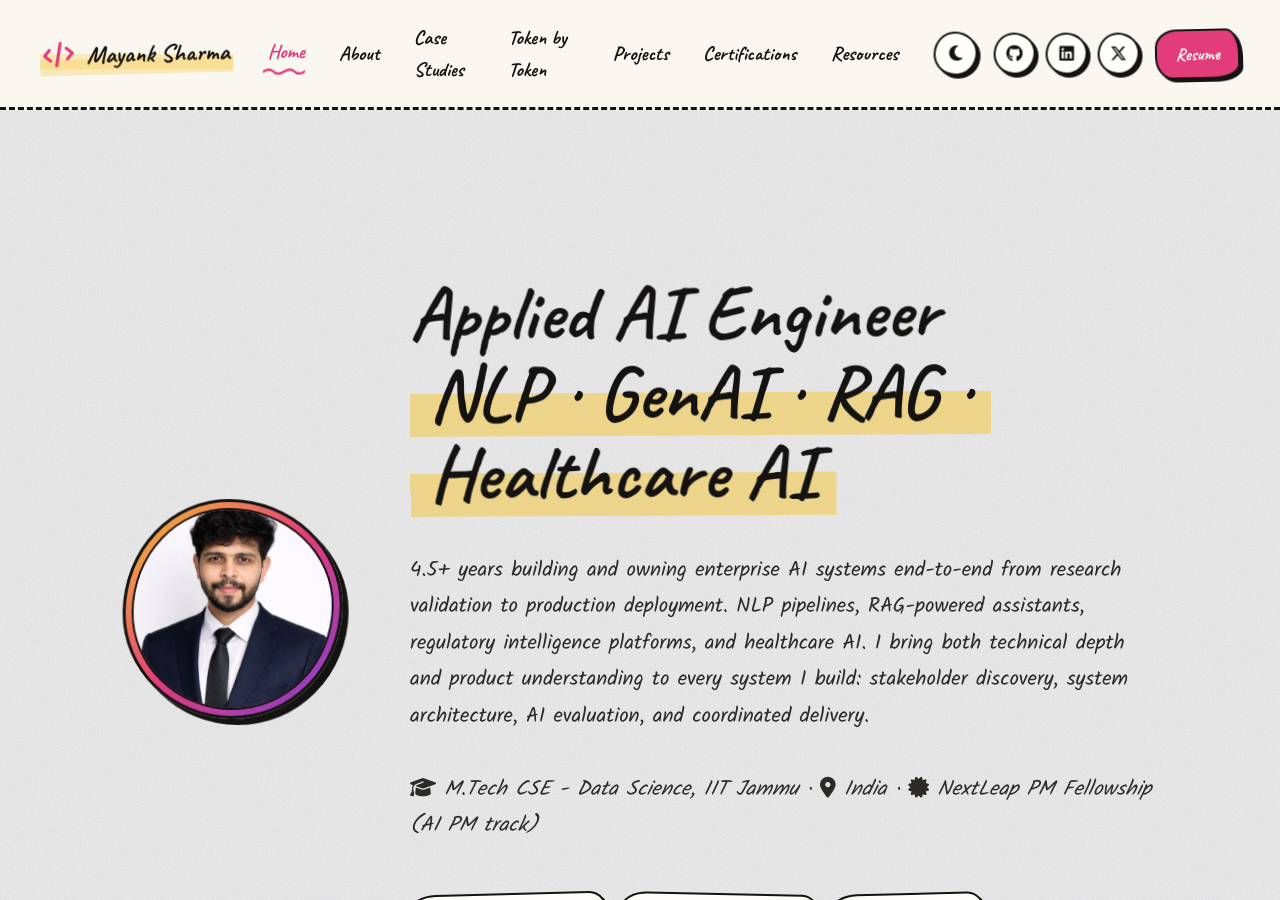
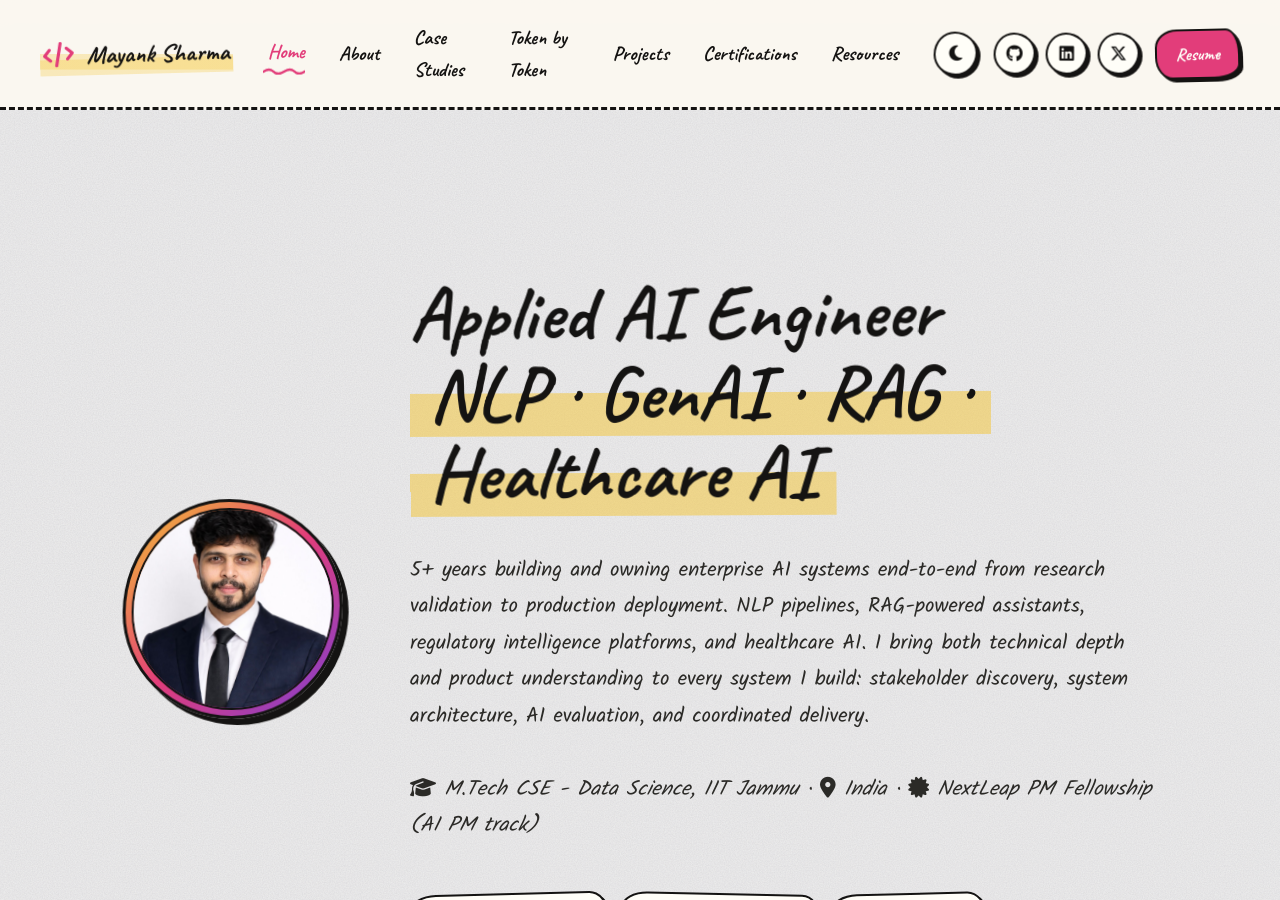
Before and after one commit to mayank1101/mayank1101.github.io, a Jekyll site: the page built from index.html, in a window 1280 px wide and 900 px high. Built offline with Jekyll 4.4.1, drawn with Linux system fonts in a browser that asks for light colours; some web fonts are replaced.

Commit message:
corrected  experience

```diff
--- a/_config.yml
+++ b/_config.yml
@@ -1,5 +1,5 @@
 title: Mayank Sharma
-description: Senior Applied AI Engineer with 4.5+ years building enterprise AI systems — NLP, GenAI, RAG, healthcare AI. Research published at AAAI 2024.
+description: Senior Applied AI Engineer with 5+ years building enterprise AI systems — NLP, GenAI, RAG, healthcare AI. Research published at AAAI 2024.
 url: https://mayank1101.github.io
 baseurl: ""
 author: Mayank Sharma
--- a/about.html
+++ b/about.html
@@ -1,7 +1,7 @@
 ---
 layout: page
 title: About Me
-description: About Mayank Sharma — Senior Applied AI Engineer with 4.5+ years building enterprise AI systems. NLP, GenAI, RAG, healthcare AI. Research published at AAAI 2024.
+description: About Mayank Sharma — Senior Applied AI Engineer with 5+ years building enterprise AI systems. NLP, GenAI, RAG, healthcare AI. Research published at AAAI 2024.
 ---
 
 <!-- About Hero -->
@@ -18,7 +18,7 @@ description: About Mayank Sharma — Senior Applied AI Engineer with 4.5+ years
         <div class="hero-text">
             <h1>About Me</h1>
             <p>
-                I'm a Applied AI Engineer with 4.5+ years building enterprise AI systems end-to-end
+                I'm a Applied AI Engineer with 5+ years building enterprise AI systems end-to-end
                 from research validation to production deployment. NLP pipelines, RAG-powered assistants,
                 regulatory intelligence platforms, healthcare AI models across Lamipak, nference.ai, NeurIOT Labs,
                 and LG Soft India. My data science background means I think rigorously about problem definition,
--- a/index.html
+++ b/index.html
@@ -1,7 +1,7 @@
 ---
 layout: page
 title: Home
-description: Mayank Sharma, Senior Applied AI Engineer with 4.5+ years building enterprise AI systems — NLP, GenAI, RAG, healthcare AI, regulatory intelligence. Research published at AAAI 2024.
+description: Mayank Sharma, Senior Applied AI Engineer with 5+ years building enterprise AI systems — NLP, GenAI, RAG, healthcare AI, regulatory intelligence. Research published at AAAI 2024.
 ---
 
 <div class="container hero fade-in">
@@ -23,7 +23,7 @@ description: Mayank Sharma, Senior Applied AI Engineer with 4.5+ years building
         <span class="hero-highlight">NLP · GenAI · RAG · Healthcare AI</span>
       </h1>
       <p>
-        4.5+ years building and owning enterprise AI systems end-to-end from research validation to production deployment.
+        5+ years building and owning enterprise AI systems end-to-end from research validation to production deployment.
         NLP pipelines, RAG-powered assistants, regulatory intelligence platforms, and healthcare AI.
         I bring both technical depth and product understanding to every system I build: stakeholder discovery, system architecture,
         AI evaluation, and coordinated delivery.
--- a/resume.html
+++ b/resume.html
@@ -1,7 +1,7 @@
 ---
 layout: page
 title: Resume
-description: Resume of Mayank Sharma — Senior Applied AI Engineer with 4.5+ years building enterprise AI systems. NLP, GenAI, RAG, healthcare AI, model optimization, AAAI 2024.
+description: Resume of Mayank Sharma — Senior Applied AI Engineer with 5+ years building enterprise AI systems. NLP, GenAI, RAG, healthcare AI, model optimization, AAAI 2024.
 ---
 
 <!-- Resume Hero -->
@@ -21,7 +21,7 @@ description: Resume of Mayank Sharma — Senior Applied AI Engineer with 4.5+ ye
     <div class="resume-content">
       <h1>Applied AI Engineer<br />& Data Scientist</h1>
       <p class="lead">
-        4.5+ years building enterprise AI systems,
+        5+ years building enterprise AI systems,
         <span class="hero-highlight">from research validation to production deployment</span>
       </p>
       <p class="description">
```
Also changed, not shown: README.md.
